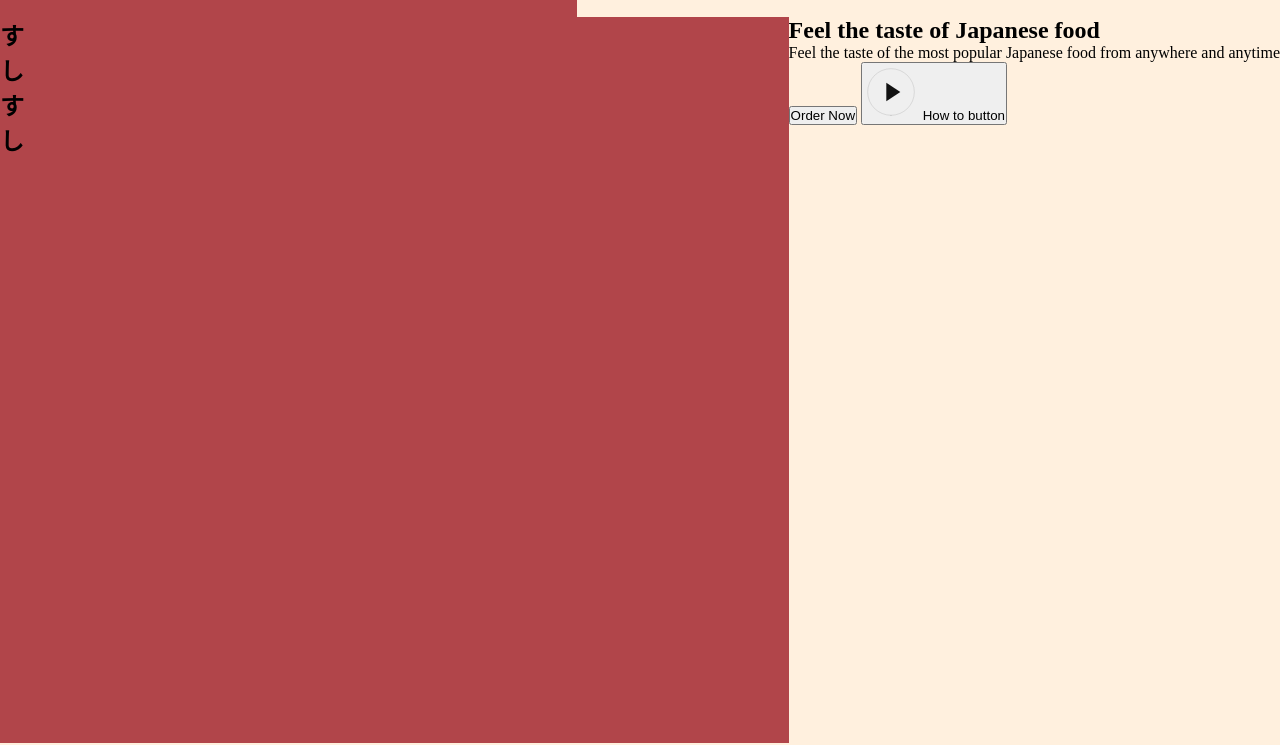
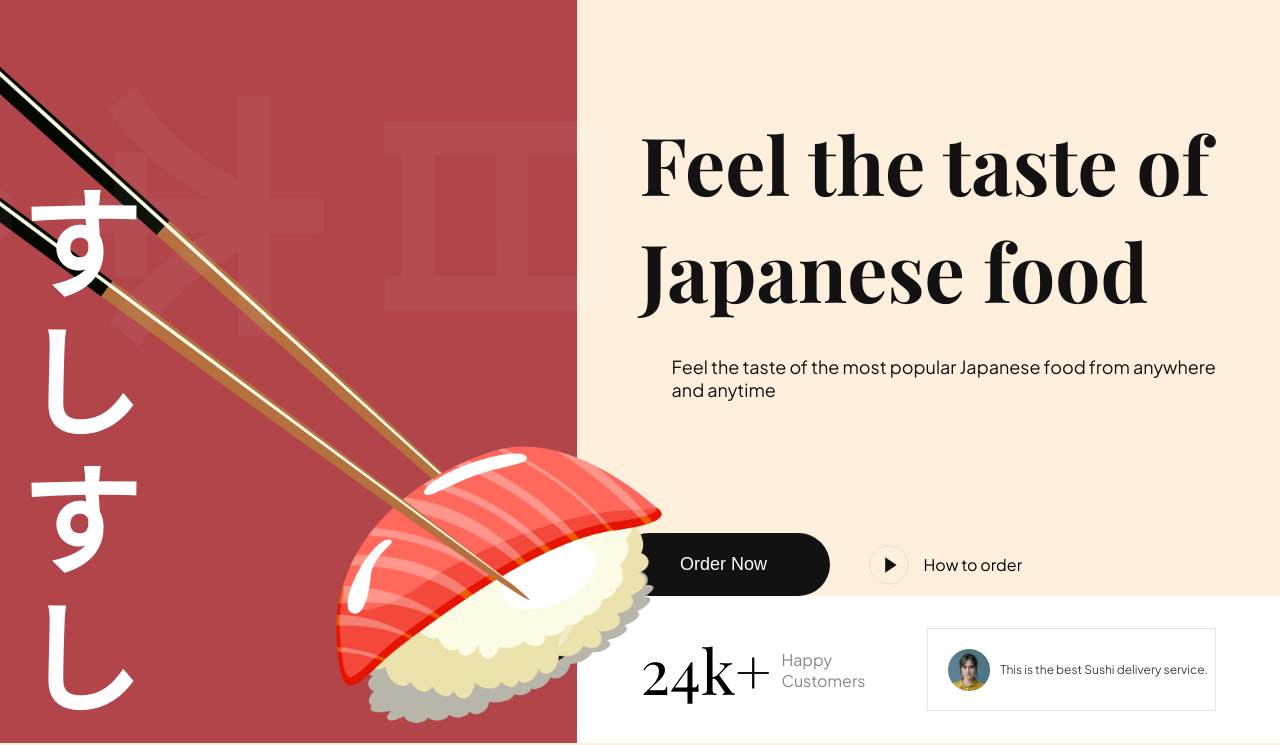
Before and after one commit to LouisMetha/Sushi, a website built with Vite: page index.html in a window 1280 px wide. Shown: the part 55-800 px from the top of the page. Built offline with nearby package versions, Linux system fonts and the light colour scheme.

Commit message:
header and hero

```diff
--- a/css/sections/header.css
+++ b/css/sections/header.css
@@ -34,7 +34,7 @@
 
 .header__menu, .header__menu-mobile {
     padding: 20px;
-    flex:  1.235;
+    flex:  1.236;
     display: flex;
     align-items: center;
     justify-content: flex-end;
--- a/css/sections/hero.css
+++ b/css/sections/hero.css
@@ -27,3 +27,160 @@
     background-color: var(--primary-color);
     z-index: -1;
 }
+
+.hero-image h2 {
+    position: absolute;
+    bottom: 0;
+    padding: 20px;
+
+    font-family: var(--playfair-display);
+    font-weight: 700;
+    font-size: 120px;
+    line-height: 138px;
+    color: #fff;
+
+}
+
+.hero-content {
+    flex: 1.22;
+    display: flex;
+    justify-content: space-between;
+    flex-direction: column
+
+}
+
+.hero-content-info {
+    padding: 63px;
+    flex: 1;
+    display: flex;
+    justify-content: center;
+    flex-direction: column;
+
+}
+
+.hero-content-info h1 {
+    font-size: 80px;
+    font-weight: 600px;
+    font-family: var(--playfair-display);
+    color: var(--secondary-color);
+}
+
+.hero-content-info p {
+    margin: 32px 0 0 32px;
+    font-family: var(--plus-jakarta-sans);
+    color: var(--secondary-color);
+    font-size: 18px;
+    font-weight: 400;
+
+}
+
+.hero-content__buttons {
+    margin: 41px 0 0 41px;
+
+    display: flex;
+    flex-wrap: wrap;
+    gap: 36px;
+
+}
+
+.hero-content__order-button {
+    padding: 20px;
+    border-radius: 36px;
+    min-width: 212px;
+    outline: none;
+    border: none;
+    background: var(--secondary-color) ;
+
+    cursor: pointer;
+
+    color: #fff;
+    font-weight: 500;
+    font-size: 18px;
+    line-height: 23px;
+}
+
+.hero-content__play-button {
+    border: none;
+    outline: none;
+    background: transparent;
+
+    display: flex;
+    align-items: center;
+
+    font-size: 16px;
+    line-height: 19px;
+    color: var(--black-200);
+    font-family: var(--plus-jakarta-sans);
+
+    cursor: pointer;
+
+
+}
+
+.hero-content__play-button img {
+    margin-right: 12px;
+
+    width: 46px;
+    height: 46px;
+    object-fit: contain;
+
+
+}
+
+.hero-content__testimonial {
+    padding: 32px 64px;
+
+    display: flex;
+    flex-wrap: wrap;
+    gap: 20px;
+
+    background: var(--color-white);
+}
+
+.hero-content__customer {
+    flex: 1;
+    gap: 10px
+}
+
+.hero-content__customer h4 {
+    font-size: 62px;
+    font-weight: 400;
+    font-family: var(--playfair-display);
+
+}
+
+.hero-content__customer p {
+    font-size: 16px;
+    font-weight: 400;
+    font-family: var(--plus-jakarta-sans);
+    color: var(--secondary-color);
+    opacity: 0.5;
+}
+
+.hero-content__review {
+    flex: 1;
+    display: flex;
+    align-items: center;
+    gap: 10px;
+
+    padding-left: 20px;
+    border: 1px solid rgba(2,2,2,0.1);
+    min-width: 200px;
+}
+
+.hero-content__review img {
+    width: 42px;
+    height: 42px;
+    object-fit: contain;
+}
+
+.hero-content__review p {
+    font-size: 12px;
+    font-weight: 400;
+    line-height: 32px;
+    font-family: var(--plus-jakarta-sans);
+    color: var(--secondary-color);
+    opacity: 0.8;
+
+
+}
--- a/index.html
+++ b/index.html
@@ -43,7 +43,7 @@
 
         <section class="hero">
             <div class="hero-image">
-                <!-- <img src="assets/sushi-1.png" alt="sushi-1" data-aos="fade-down" data-aos-anchor-placement="top-bottom" /> -->
+                <img src="assets/sushi-1.png" alt="sushi-1" data-aos="fade-down" data-aos-anchor-placement="top-bottom" />
 
 
                 <h2 data-aos="fade-up">
@@ -61,14 +61,27 @@
                     <h1>Feel the taste of Japanese food</h1>
                     <p>Feel the taste of the most popular Japanese food from anywhere and anytime</p>
                 </div>
+
                 <div class="hero-content__buttons">
                     <button class="hero-content__order-button">
                         Order Now
                     </button>
                     <button class="hero-content__play-button">
                         <img src="assets/play-circle.svg" alt="play"/>
-                        How to button
+                        How to order
                     </button>
+                </div>
+
+                <div class="hero-content__testimonial">
+                    <div class="hero-content__customer flex-center">
+                        <h4>24<span>k+</span></h4>
+                        <p>Happy Customers</p>
+                    </div>
+
+                    <div class="hero-content__review">
+                        <img src="assets/user.png" alt="user"/>
+                        <p>This is the best Sushi delivery service.</p>
+                    </div>
                 </div>
 
             </div>
```
